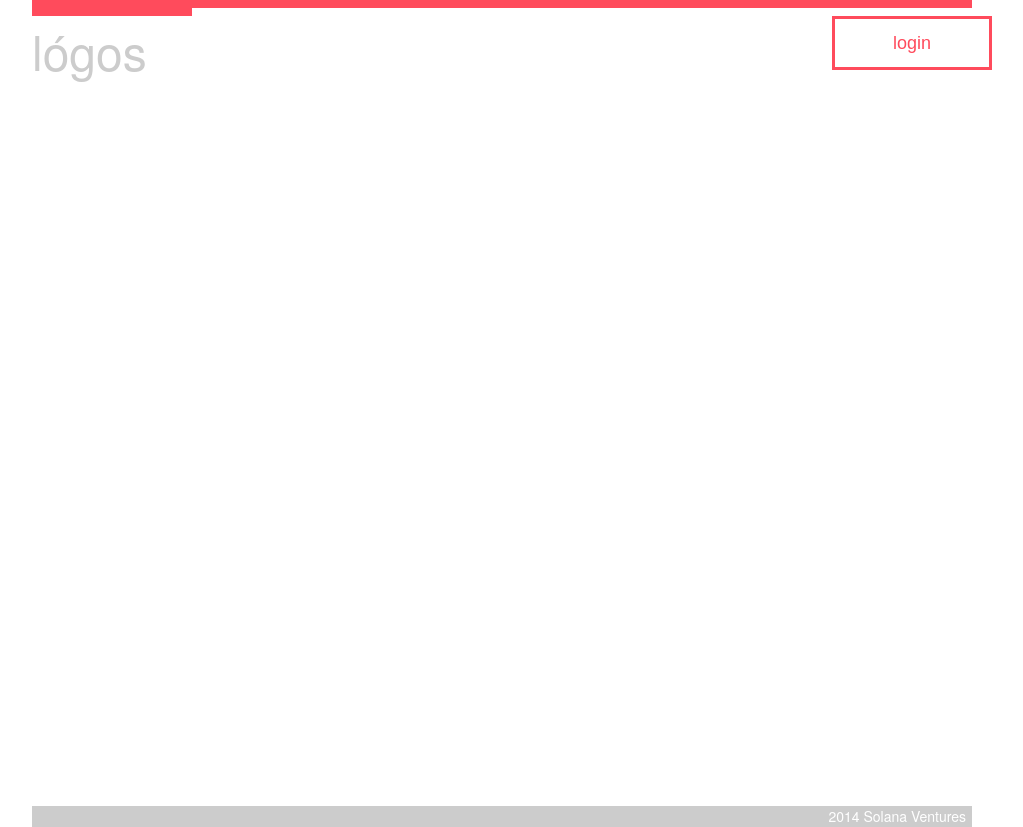
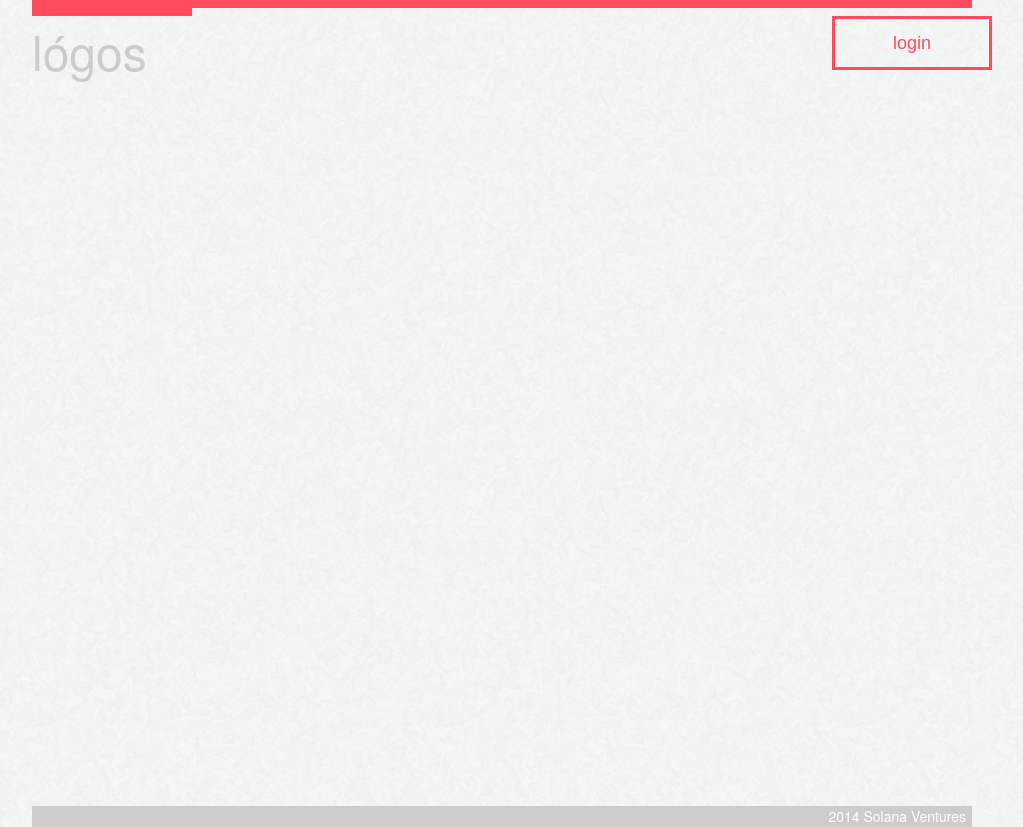
Before and after one commit to Solano-Ventures/logos, a website: page client/index.html in a window 1280 px wide. Shown: the whole page, without its empty margins (128-1151 px from the left). Drawn offline with nearby package versions, Linux system fonts and the light colour scheme; some packages are replaced by stand-ins of ours.

Commit message:
saving changes

```diff
--- a/client/css/style.css
+++ b/client/css/style.css
@@ -1,5 +1,7 @@
 /*HEADER AND FOOTER*/
-
+body {
+  background-image: url('../images/paper_fibers.png');
+}
 .banner {
   height: 8px;
   background-color: RGBA(255, 75, 92, 1);
@@ -50,7 +52,6 @@ footer a:focus {
 /*LANDING VIEW ELEMENTS*/
 
 .landingcarousel {
-  background-color: #fff;
 }
 
 .landing {
@@ -75,7 +76,6 @@ footer a:focus {
 .definedby {
   padding-left: 400px;
   text-align: left;
-  background-color: RGBA(204, 204, 204, 1);
 }
 
 /*PAGE BUTTONS*/
@@ -92,7 +92,7 @@ footer a:focus {
   width: 160px;
   height: 54px;
   border:3px solid RGBA(255, 75, 92, 1);
-  background-color: #fff;
+  background-color: transparent;
   outline: none;
   font-size: 18px;
   color:RGBA(255, 75, 92, 1);
--- a/client/services/routerService.js
+++ b/client/services/routerService.js
@@ -2,6 +2,7 @@ angular.module('myApp.services')
   .service('RouterService', function ($http, $q, $location) {
     var storage = [];
     var userStore = [];
+
 
     //public methods
     function formPost (formObj) {
```
Also changed, not shown: client/images/hoffman.png (added), client/images/paper.jpg (added), client/images/paper_fibers.png (added), client/images/skulls.png (added).
